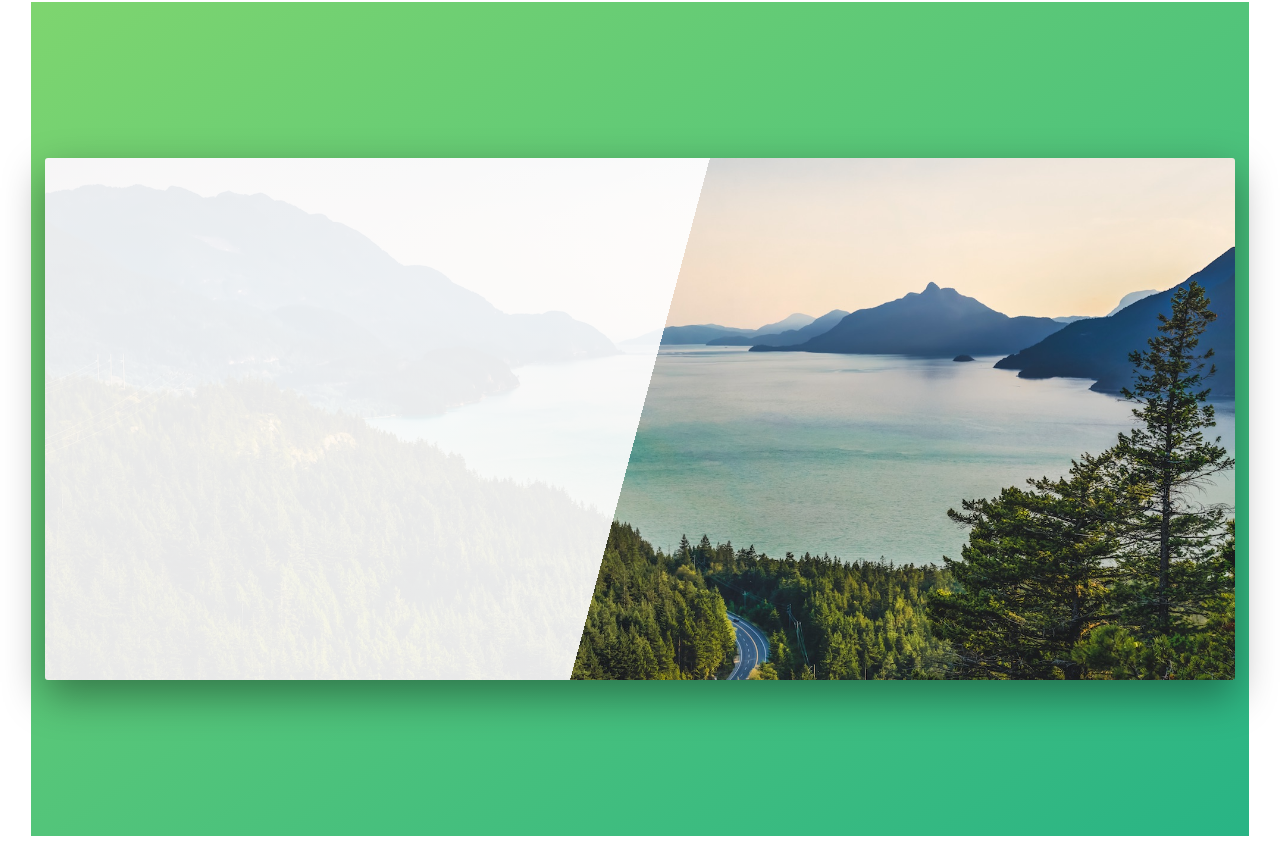
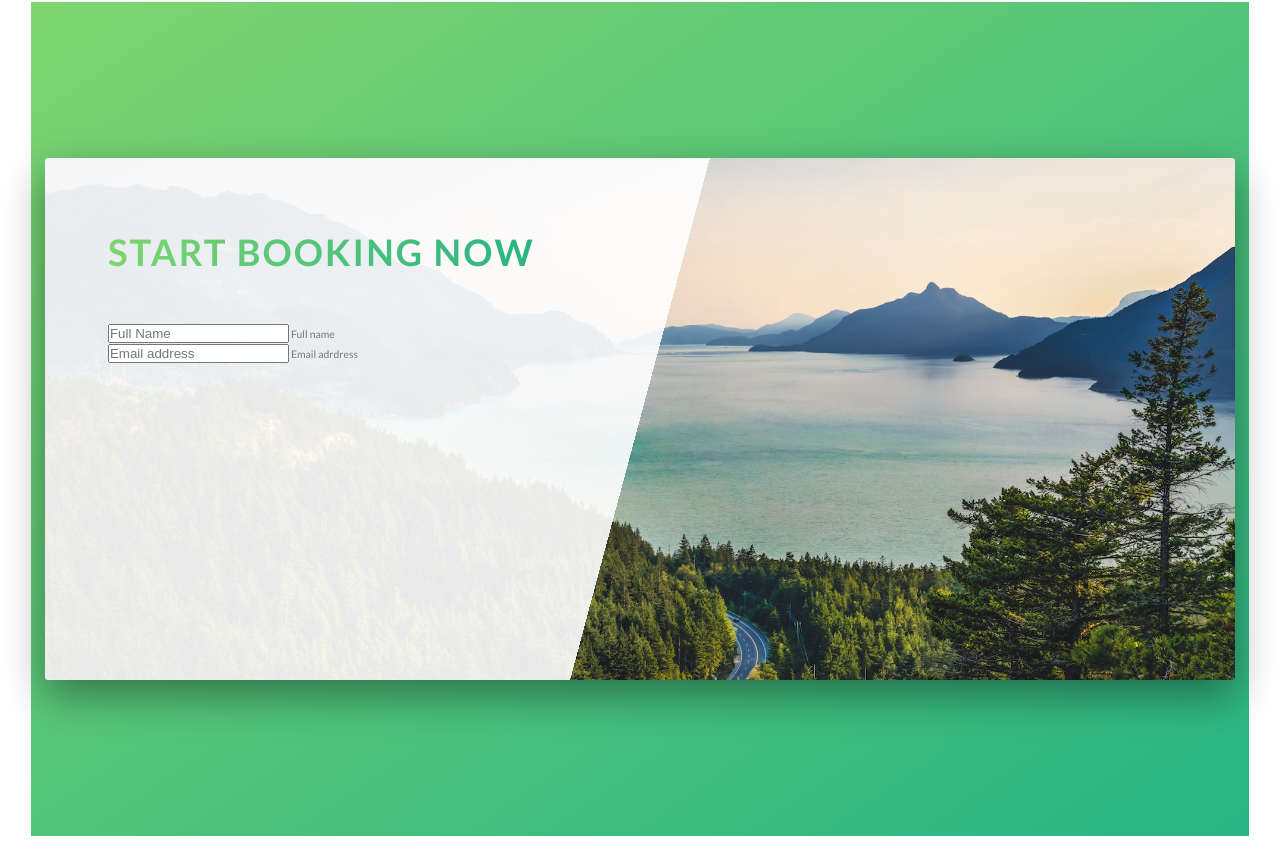
Before and after one commit to AshTappin/advanced-css-learnings, a website: page index.html in a window 1280 px wide. Shown: the part 5029-5896 px from the top of the page. Drawn offline with Linux system fonts and the light colour scheme; grey boxes are pictures that could not be loaded.

Commit message:
Starting to add form element

```diff
--- a/index.html
+++ b/index.html
@@ -257,6 +257,25 @@
             <section class="section-book">
                 <div class="row">
                     <div class="book">
+                        <div class="book__form">
+                            <form action="#" class="form">
+
+                                <div class="margin-bottom-medium">
+                                    <h2 class="heading-secondary">
+                                        Start booking now
+                                    </h2>
+                                </div>
+
+                                <div class="form__group">
+                                    <input id="Name" type="text" class="form__input" placeholder="Full Name" required>
+                                    <label for="Name" class="form__label">Full name</label>
+                                </div>
+                                <div class="form__group">
+                                    <input id="Email" type="text" class="form__input" placeholder="Email address" required>
+                                    <label for="Email" class="form__label">Email adrdress</label>
+                                </div>
+                            </form>
+                        </div>
 
                     </div>
                 </div>
--- a/package.json
+++ b/package.json
@@ -4,7 +4,7 @@
   "description": "A project that I am using to build up my CSS skills.",
   "main": "index.js",
   "scripts": {
-    "compile:sass": "node-sass sass/main.scss css/style.css -w"
+    "compile:sass": "node-sass sass/main.scss css/style.css"
   },
   "repository": {
     "type": "git",
--- a/sass/main.scss
+++ b/sass/main.scss
@@ -13,6 +13,7 @@
 @import "components/header";
 @import "components/_story.scss";
 @import "components/_video.scss";
+@import "components/_form.scss";
 
 @import "layout/grid";
 @import "layout/margins";
--- a/sass/pages/_home.scss
+++ b/sass/pages/_home.scss
@@ -45,4 +45,9 @@
   border-radius: 3px;
   box-shadow: 0 1.5rem 4rem rgba($color-black, .4);
   height: 50rem;
+
+  &__form {
+      width: 50%;
+      padding: 6rem;
+  }
 }
```
Also changed, not shown: css/style.css, sass/components/_form.scss (added).
